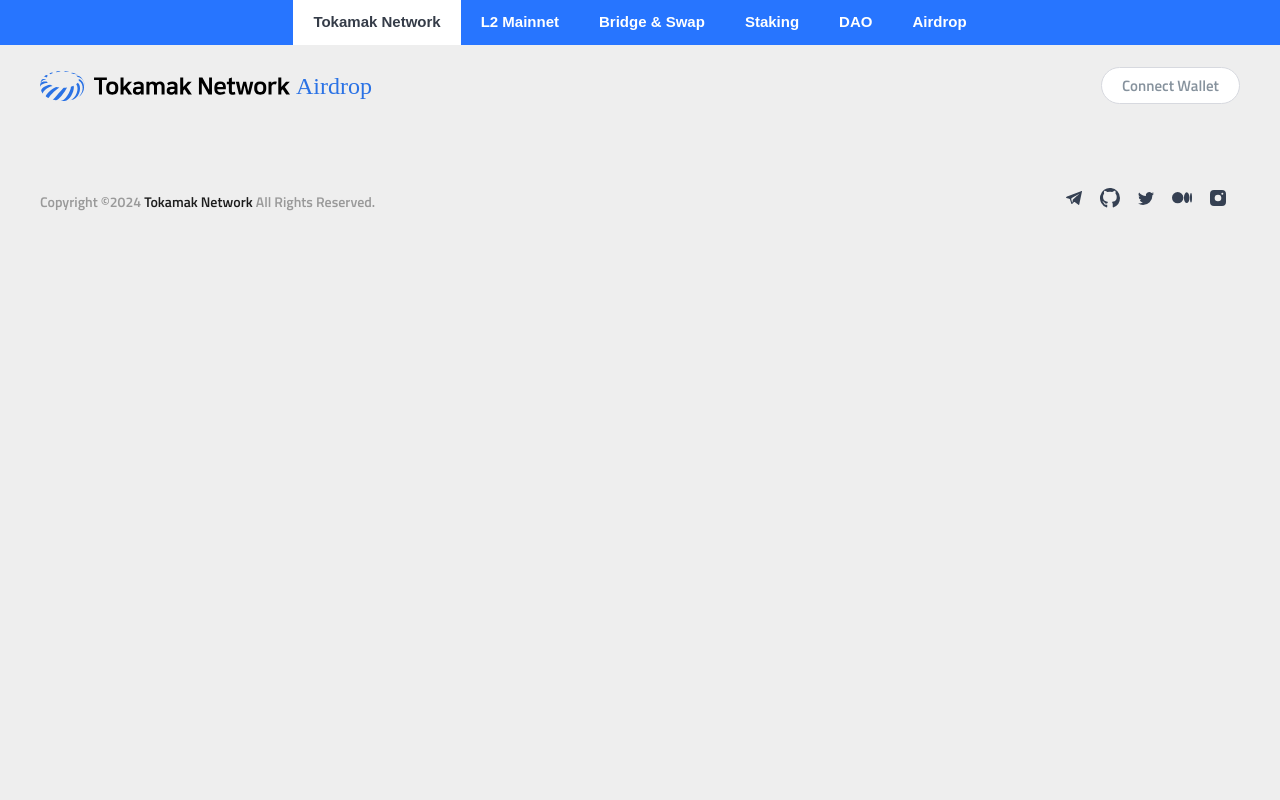
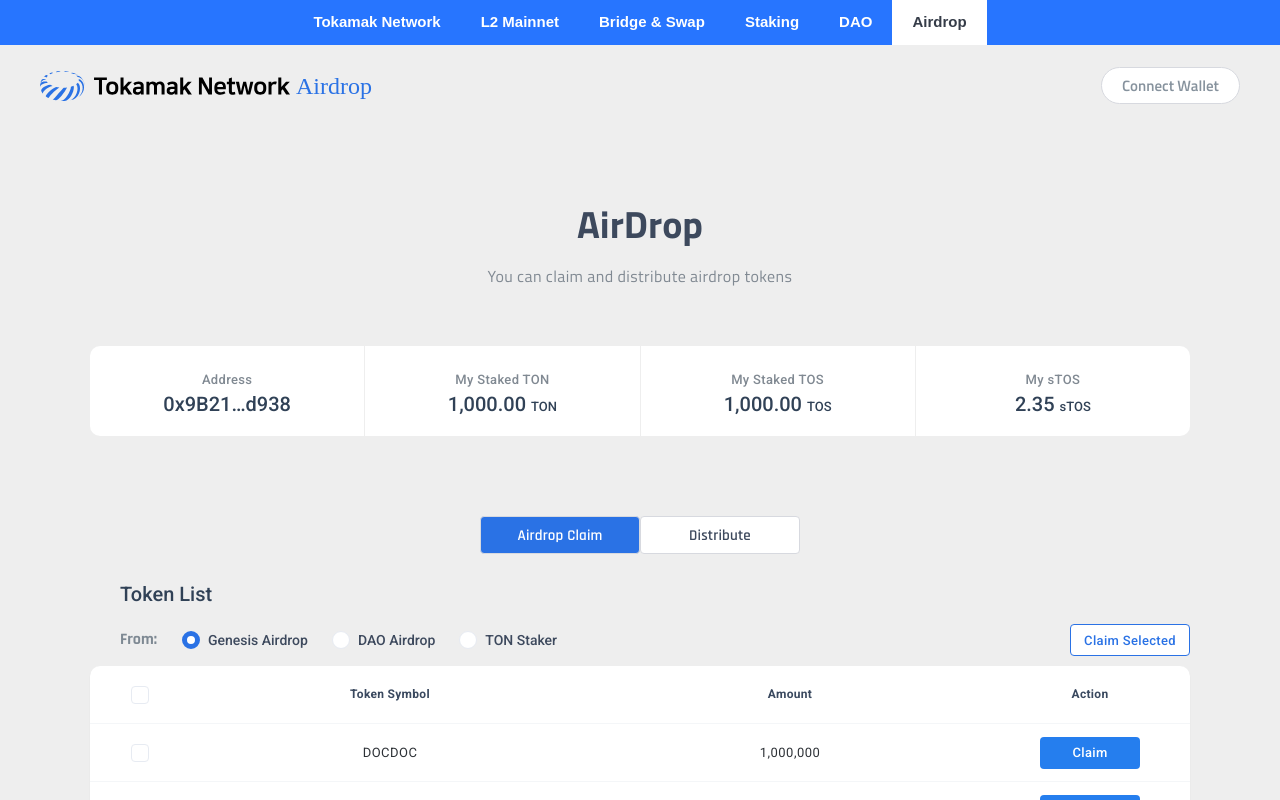
Before and after one commit to tokamak-network/Airdrop, a React (Vite) app: page /airdrop in a window 1280 px wide. Before the commit this address led to /. Shown: the top 800 px of the page. Built offline with nearby package versions, Linux system fonts and the light colour scheme.

Commit message:
fix: route

```diff
--- a/src/components/TokamakGNB/index.tsx
+++ b/src/components/TokamakGNB/index.tsx
@@ -8,14 +8,21 @@
   MenuItem,
   MenuControlButton,
 } from "./style";
-import { useNavigate } from "react-router-dom";
+import { useNavigate, useLocation } from "react-router-dom";
 import { PrevArrow, NextArrow } from "assets";
 import { GNBInfo } from "consts";
 
 export const TokamakGNB: React.FC = () => {
   const navigate = useNavigate();
+  const locations = useLocation();
 
-  const [active, setActive] = useState<number>(0);
+  const currentPathIndex = GNBInfo.findIndex(
+    (info) => info.link === locations.pathname
+  );
+
+  const [active, setActive] = useState<number>(
+    currentPathIndex > -1 ? currentPathIndex : 0
+  );
 
   const onPrevHandler = () => {
     setActive((prev) => prev - 1);
--- a/src/consts/GNBInfo.ts
+++ b/src/consts/GNBInfo.ts
@@ -4,5 +4,5 @@
   { name: "Bridge & Swap", link: "/" },
   { name: "Staking", link: "/" },
   { name: "DAO", link: "/" },
-  { name: "Airdrop", link: "airdrop" },
+  { name: "Airdrop", link: "/airdrop" },
 ];
```
